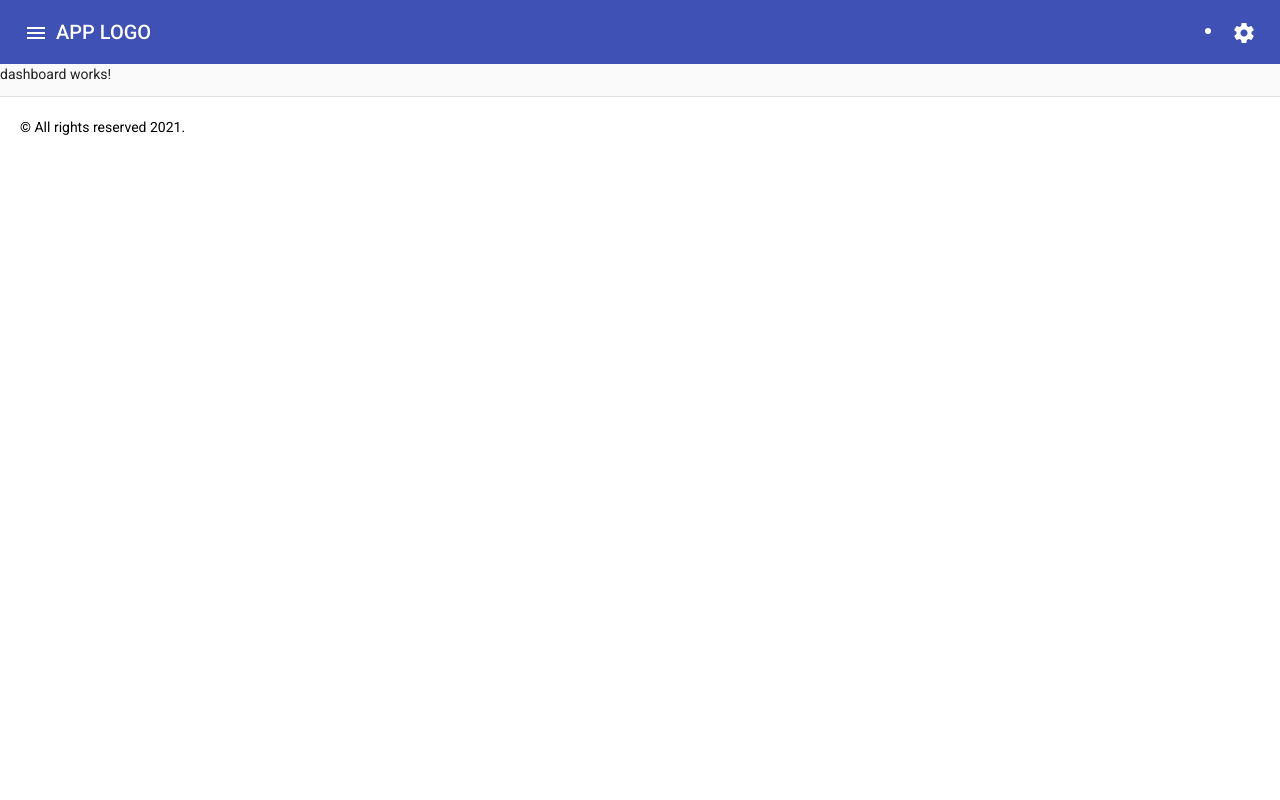
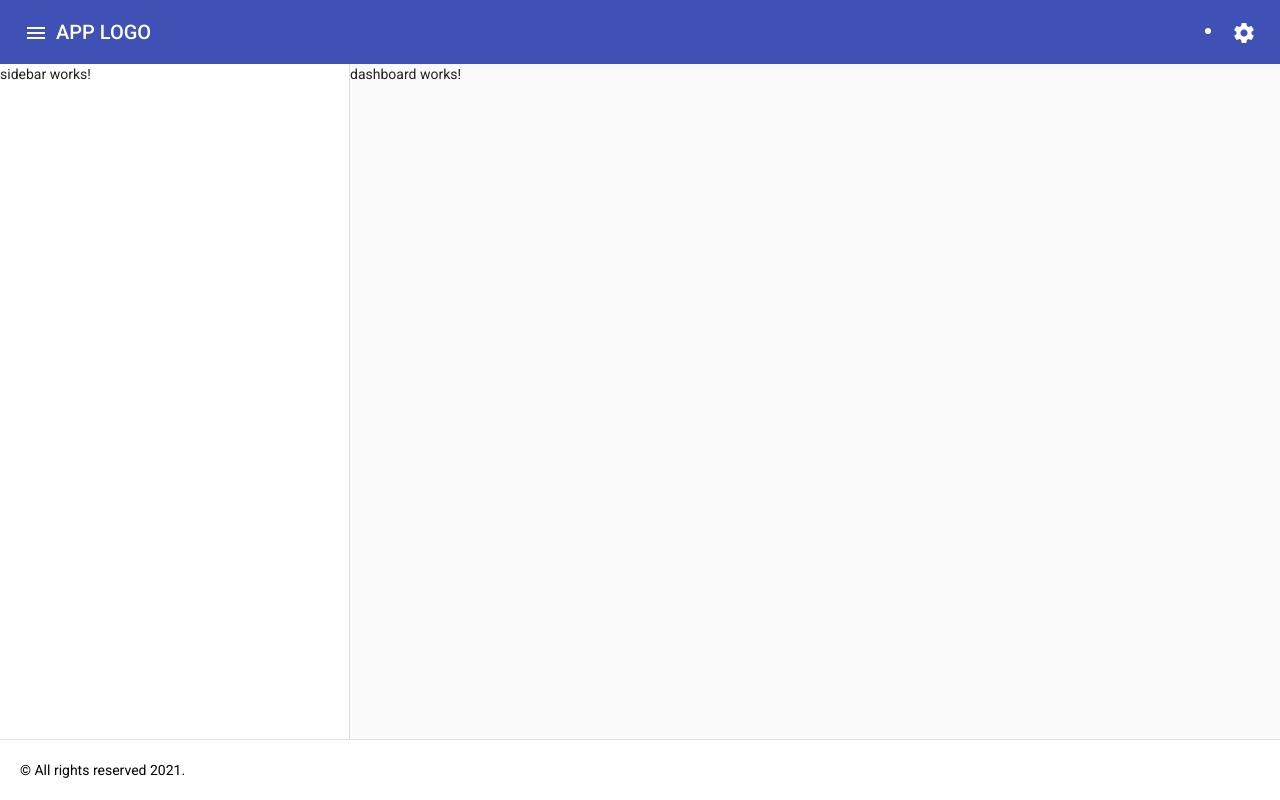
Before and after one commit to Ben-yon/admin-dashboard-panel, an Angular app: page / in a window 1280 px wide. Built offline with nearby package versions, Linux system fonts and the light colour scheme.

Commit message:
add sidenvav with mat drawer

```diff
--- a/src/app/layouts/default/default.component.html
+++ b/src/app/layouts/default/default.component.html
@@ -1,7 +1,7 @@
 <app-header></app-header>
 
 <mat-drawer-container>
-  <mat-drawer><app-sidebar></app-sidebar></mat-drawer>
+  <mat-drawer mode="side" opened><app-sidebar></app-sidebar></mat-drawer>
   <mat-drawer-content>
     <router-outlet></router-outlet>
   </mat-drawer-content>
--- a/src/app/layouts/default/default.component.scss
+++ b/src/app/layouts/default/default.component.scss
@@ -0,0 +1,12 @@
+:host{
+  display: flex;
+  flex-direction: column;
+  height: 100%;
+}
+mat-drawer {
+  width: 350px;
+
+  &-container {
+    height: 100%;
+  }
+}
```
